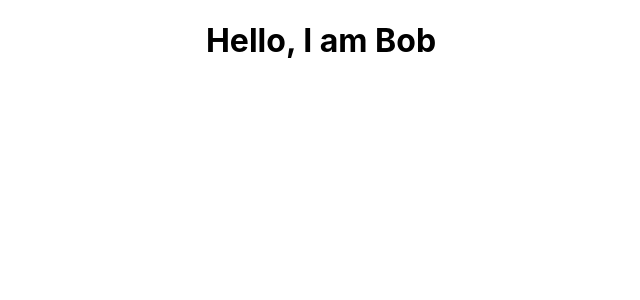
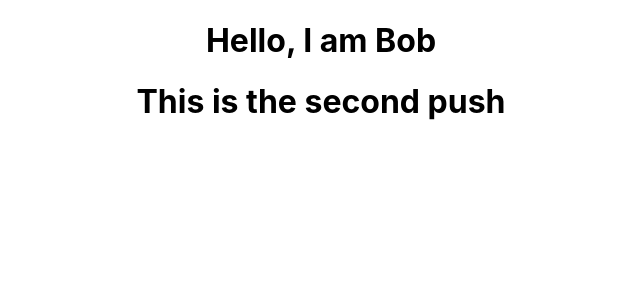
Before and after one commit to Zhang-Haoran/front-end-traveler, a React (Create React App) app: page /Bob in a window 1280 px wide. Shown: the top 300 px of the page, without its empty margins (319-959 px from the left). Built offline with nearby package versions, Linux system fonts and the light colour scheme.

Commit message:
add one in bob's page

```diff
--- a/src/components/Bob/Bob.jsx
+++ b/src/components/Bob/Bob.jsx
@@ -6,6 +6,7 @@ const Bob = () => {
         <>
             <div className={classes.title}>
                 <h1>Hello, I am Bob</h1>
+                <h1>This is the second push</h1>
             </div>
         </>
     )
```
